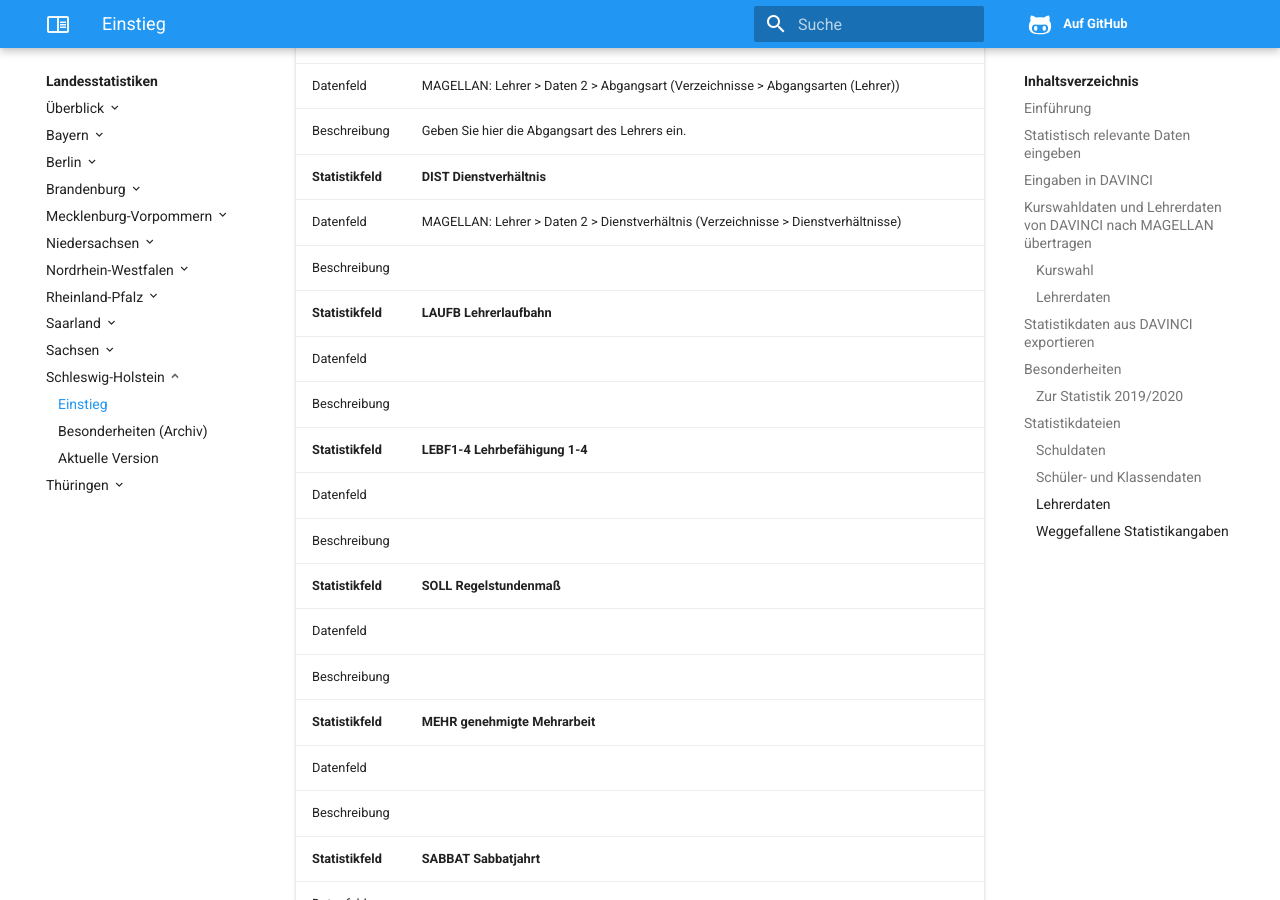
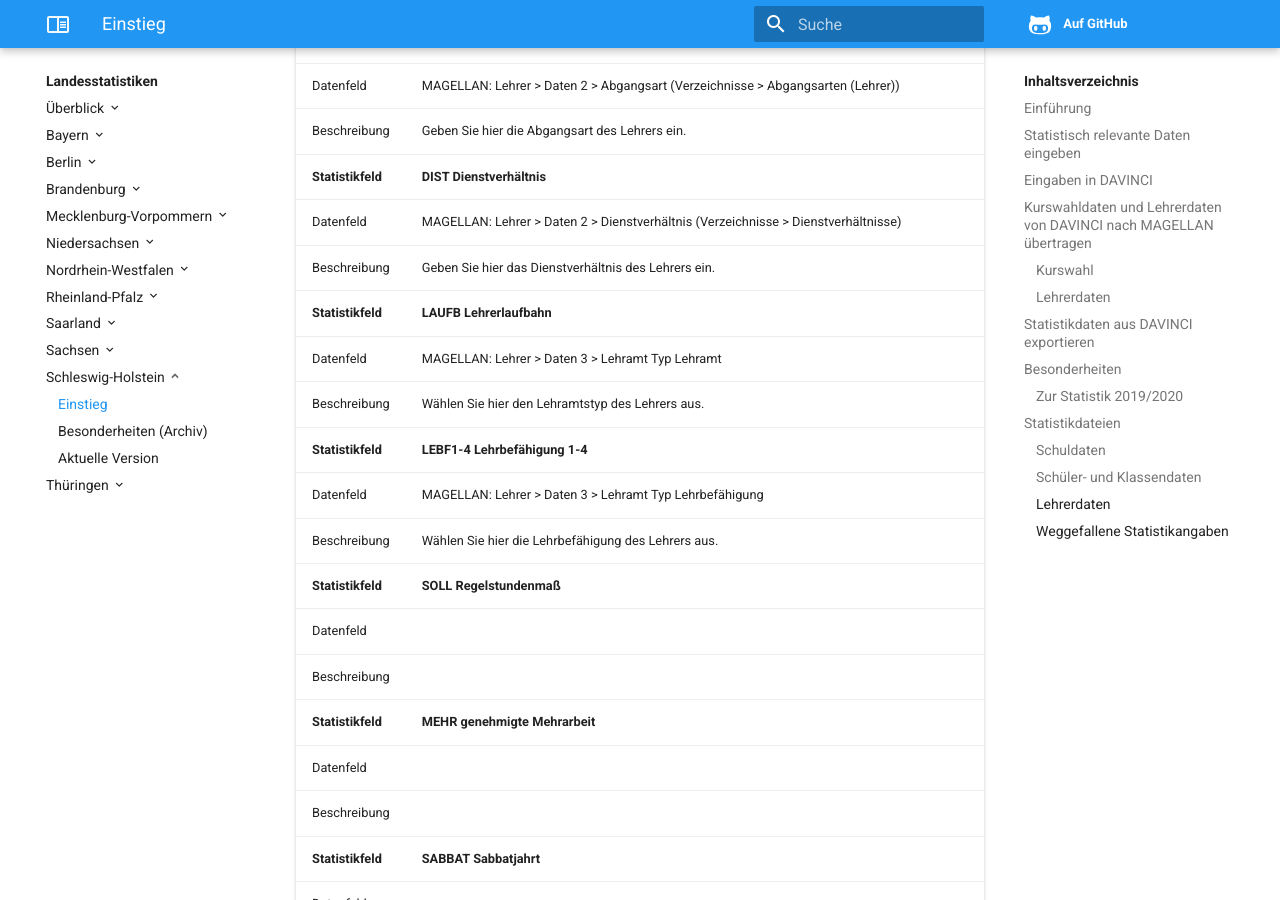
Before and after one commit to stuebersystems/doc.ls.de, an MkDocs documentation site: the page built from docs/schleswig-holstein/einstieg.md, in a window 1280 px wide and 900 px high, scrolled down 21987 px. Built offline with MkDocs 1.6.1, drawn with Linux system fonts in a browser that asks for light colours.

Commit message:
no message

```diff
--- a/docs/schleswig-holstein/einstieg.md
+++ b/docs/schleswig-holstein/einstieg.md
@@ -452,13 +452,13 @@ Datenfeld         | MAGELLAN: Lehrer > Daten 2 > Abgangsart (Verzeichnisse > Abg
 Beschreibung      | Geben Sie hier die Abgangsart des Lehrers ein.
 **Statistikfeld** | **DIST Dienstverhältnis**
 Datenfeld         |  MAGELLAN: Lehrer > Daten 2 > Dienstverhältnis (Verzeichnisse > Dienstverhältnisse)
-Beschreibung      |
+Beschreibung      |  Geben Sie hier das Dienstverhältnis des Lehrers ein.
 **Statistikfeld** | **LAUFB Lehrerlaufbahn**
-Datenfeld         |
-Beschreibung      |
+Datenfeld         |  MAGELLAN: Lehrer > Daten 3 > Lehramt Typ Lehramt
+Beschreibung      | Wählen Sie hier den Lehramtstyp des Lehrers aus.
 **Statistikfeld** | **LEBF1-4 Lehrbefähigung 1-4**
-Datenfeld         |
-Beschreibung      |
+Datenfeld         | MAGELLAN: Lehrer > Daten 3 > Lehramt Typ Lehrbefähigung
+Beschreibung      | Wählen Sie hier die Lehrbefähigung des Lehrers aus.
 **Statistikfeld** | **SOLL Regelstundenmaß**
 Datenfeld         |
 Beschreibung      |
```
